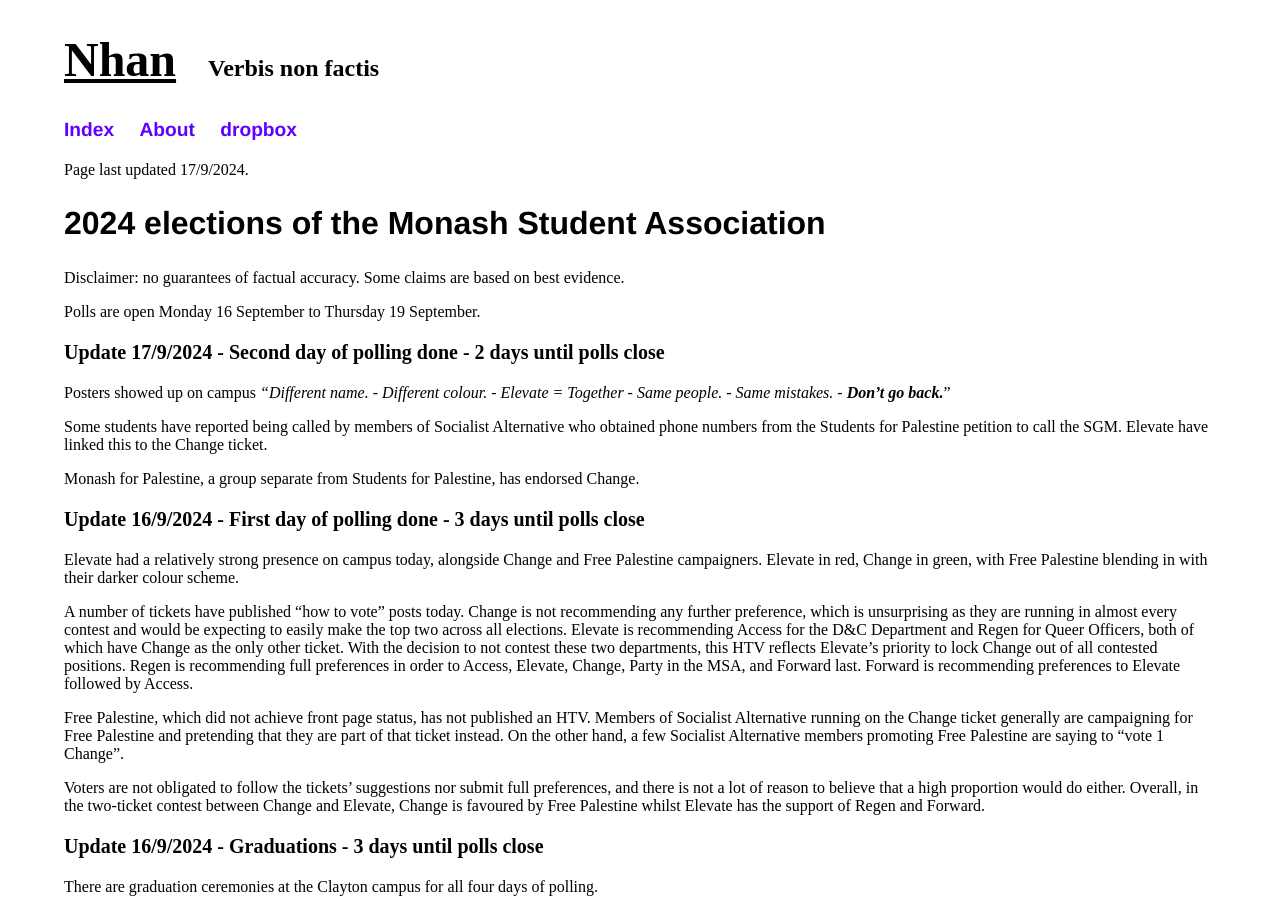
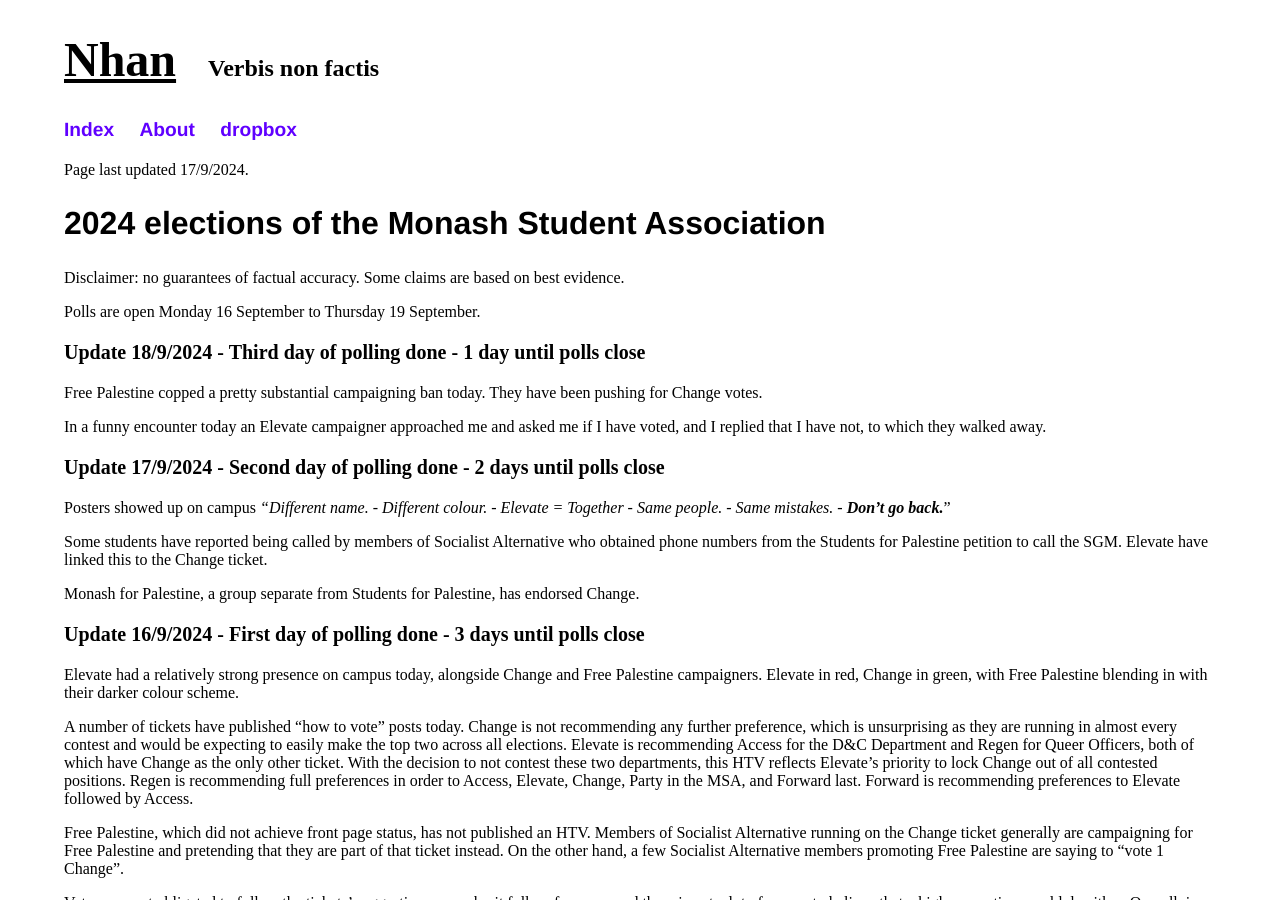
Before and after one commit to nhtnhanbn/nhtnhanbn.github.io, a Jekyll site: the page built from monash/msa24.md, in a window 1280 px wide and 900 px high. Built offline with Jekyll 4.4.1, drawn with Linux system fonts in a browser that asks for light colours.

Commit message:
Update msa24

```diff
--- a/monash/msa24.md
+++ b/monash/msa24.md
@@ -10,6 +10,12 @@
 Disclaimer: no guarantees of factual accuracy. Some claims are based on best evidence.
 
 Polls are open Monday 16 September to Thursday 19 September.
+
+### Update 18/9/2024 - Third day of polling done - 1 day until polls close
+
+Free Palestine copped a pretty substantial campaigning ban today. They have been pushing for Change votes.
+
+In a funny encounter today an Elevate campaigner approached me and asked me if I have voted, and I replied that I have not, to which they walked away.
 
 ### Update 17/9/2024 - Second day of polling done - 2 days until polls close
 
```
